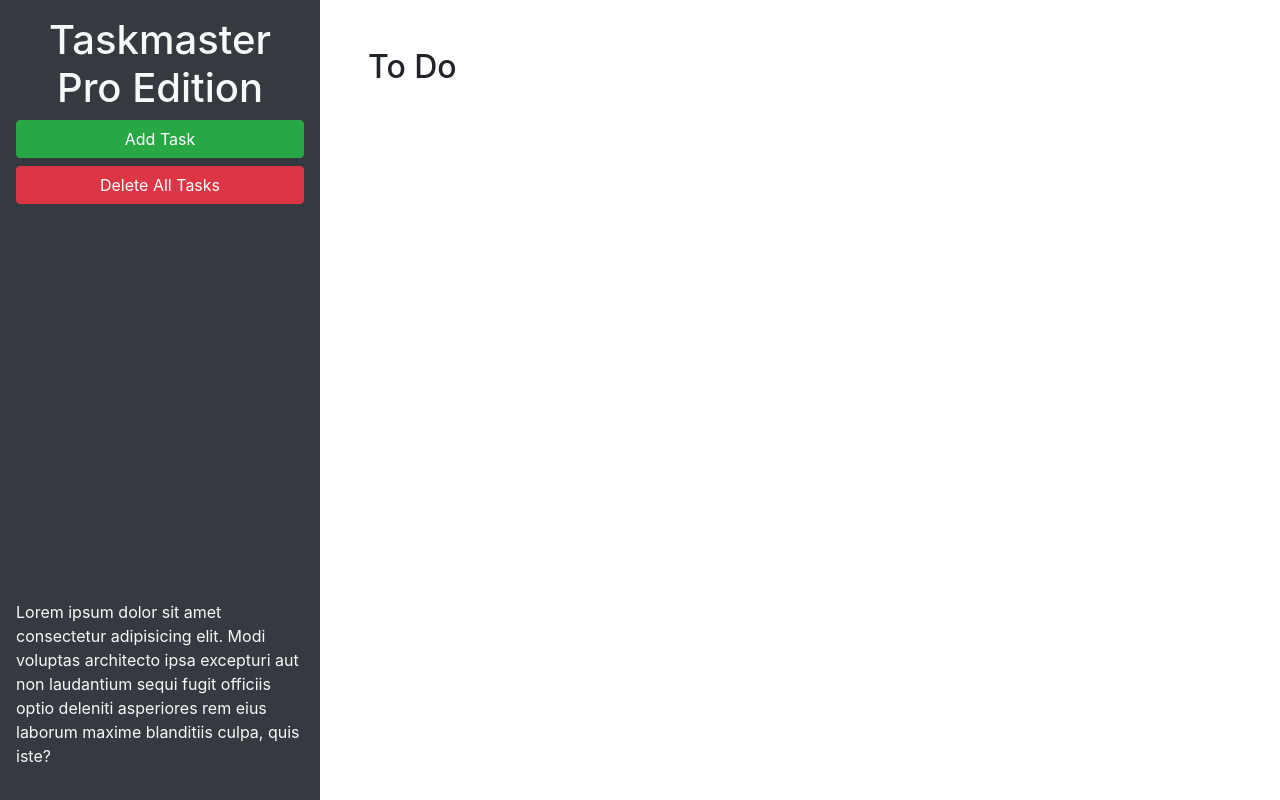
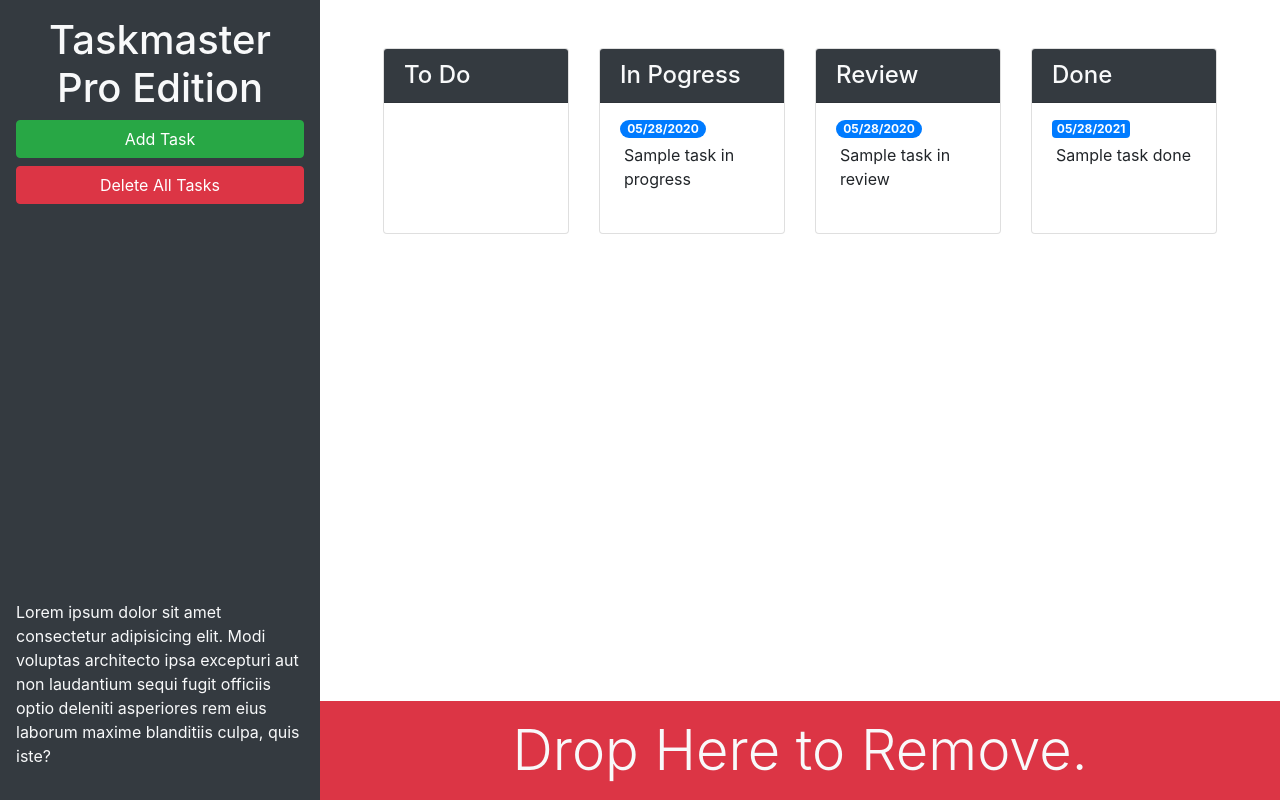
Before and after one commit to yasharjs/taskmaster-pro, a plain HTML site: page index.html in a window 1280 px wide. Drawn offline with nearby package versions, Linux system fonts and the light colour scheme.

Commit message:
added boostrap grid layout, components and utilities

```diff
--- a/index.html
+++ b/index.html
@@ -13,20 +13,71 @@
 <body>
 
   <div class="row min-vh-100 no-gutters">
-    <header class="col-12 col-lg-3 bg-dark text-light d-flex flex-column p-4 p-lg-3">
+    <header class="col-12 col-lg-3 bg-dark text-light d-flex flex-column p-4 p-lg-3 sticky-top">
       <h1 class="text-center">Taskmaster Pro Edition</h1>
       <button id="create-task" class="btn btn-block btn-success" data-toggle="modal" data-target="#task-form-modal">Add
         Task</button>
       <button id="remove-tasks" class="btn btn-block btn-danger">Delete All Tasks</button>
-      <p class="mt-auto">Lorem ipsum dolor sit amet consectetur adipisicing elit. Modi voluptas architecto ipsa
+      <p class="mt-auto d-none d-lg-block">Lorem ipsum dolor sit amet consectetur adipisicing elit. Modi voluptas architecto ipsa
         excepturi aut non
         laudantium sequi fugit officiis optio deleniti asperiores rem eius laborum maxime blanditiis culpa, quis iste?
       </p>
     </header>
-    <main class="col-12 col-lg-9">
-      <div class="m-5">
-        <h2>To Do</h2>
-        <ul id="list-toDo" class="list-group"> </ul>
+    <main class="col-12 col-lg-9 d-flex flex-column">
+      <div class="m-5 row justify-content-around">
+        <!-- todo start -->
+        <div class="col-12 col-md-6 col-xl-3 mb-3">
+          <div class="card">
+            <h4 class="card-header bg-dark text-light">To Do</h4>
+            <ul id="list-toDo" class="list-group list-group-flush"> </ul>
+          </div>
+        </div>
+        <!-- todo end -->
+        <!-- in progress start -->
+        <div class="col-12 col-md-6 col-xl-3 mb-3">
+          <div class="card">
+            <h4 class="card-header bg-dark text-light">In Pogress</h4>
+            <ul class="list-group list-group-flush" id="list-inProgress">
+              <li class="list-group-item">
+                <span class="badge badge-primary badge-pill">05/28/2020</span>
+                <p class="m-1">Sample task in progress</p>
+              </li>
+            </ul>
+          </div>
+        </div>
+        <!-- in progress end -->
+        <!-- in review start -->
+        <div class="col-12 col-md-6 col-xl-3 mb-3">
+          <div class="card">
+            <h4 class="card-header bg-dark text-light">Review</h4>
+            <ul id="list-inReview" class="list-group list-group-flush">
+              <li class="list-group-item">
+                <span class="badge badge-primary badge-pill">05/28/2020</span>
+                <p class="m-1">Sample task in review</p>
+              </li>
+            </ul>
+          </div>
+        </div>
+        <!-- in review end -->
+        <!-- done start -->
+        <div class="col-12 col-md-6 col-xl-3 mb-3">
+          <div class="card">
+            <h4 class="card-header bg-dark text-light">Done</h4>
+            <ul id="list-done" class="list-group list-group-flush">
+              <li class="list-group-item">
+                <span class="badge badge-primary bade-pill">05/28/2021</span>
+                <p class="m-1">Sample task done</p>
+              </li>
+            </ul>
+          </div>
+
+        </div>
+        <!-- done end -->
+      </div>
+      <div id="trash" class="mt-auto">
+        <div class="w-100 bg-danger p-3 text-center text-light display-4">
+          Drop Here to Remove.
+        </div>
       </div>
     </main>
   </div>
@@ -46,11 +97,11 @@
           <form>
             <div class="form-group">
               <label for="modalTaskDescription">Task description</label>
-              <textarea id="modalTaskDescription" rows="3"></textarea>
+              <textarea id="modalTaskDescription" rows="3" class="form-control"></textarea>
             </div>
             <div class="form-group">
               <label for="modalDueDate">Due date</label>
-              <input type="text" id="modalDueDate" placeholder="mm/dd/yyyy" autocomplete="off" />
+              <input type="text" class = "form-control" id="modalDueDate" placeholder="mm/dd/yyyy" autocomplete="off" />
             </div>
           </form>
         </div>
```
